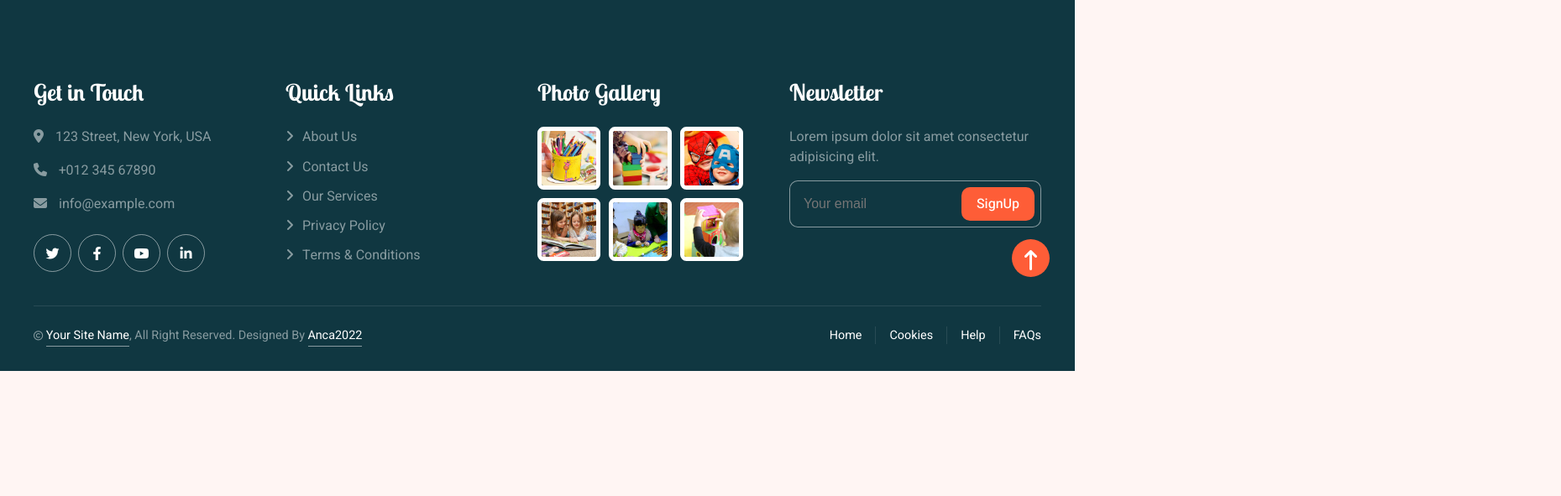
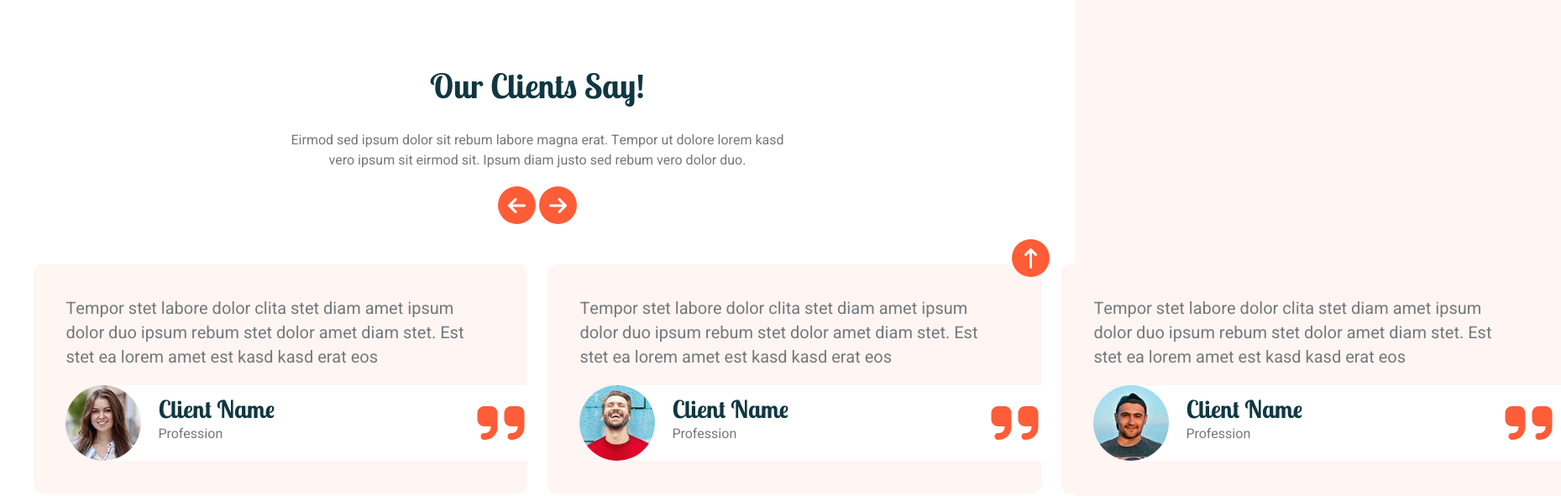
Before and after one commit to Anca2022/kindergdn, a plain HTML site: page testimonials.html in a window 1280 px wide. Shown: the part 420-1011 px from the top of the page at 84% size, 1859 px wide, since content can reach past the window. Before the commit the page ends 862 px from the top, so only its background shows below. Drawn offline with Linux system fonts and the light colour scheme.

Commit message:
testimonials modified

```diff
--- a/css/style.scss
+++ b/css/style.scss
@@ -1,4 +1,4 @@
-// TO DO -
+// TO DO - carousel
 
 
 :root {
@@ -221,6 +221,7 @@ a{
 }
 
 .about-section{
+
     color:var(--dark);
     display: flex;
     .left-side{
@@ -303,7 +304,6 @@ a{
 
 .centered-section{
     text-align: center;
-    padding-right:0;
     padding-top:5rem;
     padding-bottom:5rem;
     .description {
@@ -361,7 +361,6 @@ a{
     display: flex;
     justify-content: space-between;
     gap:1.5rem;
-    padding-right:2rem;
     padding-top:2rem;
     .facility{
         display: flex;
@@ -461,6 +460,65 @@ a{
         }
     }
 }
+
+.carousel{
+    max-width:1200px;
+    margin-right:auto;
+    margin-left:auto;
+    display: grid;
+    grid-auto-flow: column;
+    //overflow:hidden;
+    grid-auto-columns: 49%;
+    gap:2%;
+    margin-top:3rem;
+    margin-bottom:2rem;
+    i.arrows:hover{
+        background-color: var(--dark);
+        transition:0.4s;
+    }
+    .carousel-item{
+        background-color:var(--light);
+        border-radius:10px;
+        padding:2.4rem;
+        text-align: left;
+        p{
+            font-size:1.25rem;
+        }
+        .client{
+            background-color: white;
+            margin-right:-45px;
+            margin-left:45px;
+            display:flex;
+            align-items: center;
+            justify-content: space-between;
+            .client-text{
+                flex-basis:70%;
+               img{
+                    float:left;
+                    border-radius:50%;
+                    width:90px;
+                    margin-left:-45px;
+                    margin-right:20px;
+                }
+                h3{
+                    font-size:1.8rem;
+                    color:var(--dark);
+                    padding-top:10px;
+                }
+                p{
+                    font-size:1rem;
+                }
+            }
+            i{
+               font-size: 4rem;
+               color: var(--primary);
+               padding-right:10px;
+            }
+        }
+    }
+
+}
+
 footer{
     background-color: var(--dark);
     color: var(--semi-white);
@@ -584,18 +642,19 @@ footer{
         }
     }
 }
-
-.go-to-top{
-    position:fixed;
-    bottom:50px;
-    right: 30px;
+.arrows{
     background-color: var(--primary);
+    transition: background-color 0.4s;
     color: white;
     height: 45px;
     width: 45px;
     border-radius:50%;
     text-align: center;
     font-size:1.5rem;
-
-    padding-top: 0.8rem;
+    padding-top: 0.7rem;
 }
+.go-to-top{
+    position:fixed;
+    bottom:50px;
+    right: 30px;
+}
--- a/testimonials.html
+++ b/testimonials.html
@@ -37,13 +37,54 @@
             </button>
         </div>
 
-
         <section class="hero-section">
             <div class="container">
                 <h1 class="title"> Testimonials</h1>
             </div>
         </section>
 
+        <div class="centered-section container">
+            <h2 class="title">Our Clients Say!</h2>
+            <p class="description">Eirmod sed ipsum dolor sit rebum labore magna erat. Tempor ut dolore lorem kasd vero ipsum sit eirmod sit. Ipsum diam justo sed rebum vero dolor duo.</p>
+
+            <i class="fa-solid fa-arrow-left arrows"></i>
+            <i class="fa-solid fa-arrow-right arrows"></i>
+            <div class="carousel">
+                <div class="carousel-item">
+                    <p>Tempor stet labore dolor clita stet diam amet ipsum dolor duo ipsum rebum stet dolor amet diam stet. Est stet ea lorem amet est kasd kasd erat eos</p>
+                    <div class="client">
+                        <div class="client-text">
+                            <img src="img/testimonial-1.jpg" alt="client">
+                            <h3 class="title">Client Name</h3>
+                            <p>Profession</p>
+                        </div>
+                        <i class="fa-solid fa-quote-right"></i>
+                    </div>
+                </div>
+                <div class="carousel-item">
+                    <p>Tempor stet labore dolor clita stet diam amet ipsum dolor duo ipsum rebum stet dolor amet diam stet. Est stet ea lorem amet est kasd kasd erat eos</p>
+                    <div class="client">
+                        <div class="client-text">
+                            <img src="img/testimonial-2.jpg" alt="client">
+                            <h3 class="title">Client Name</h3>
+                            <p>Profession</p>
+                        </div>
+                        <i class="fa-solid fa-quote-right"></i>
+                    </div>
+                </div>
+                <div class="carousel-item">
+                    <p>Tempor stet labore dolor clita stet diam amet ipsum dolor duo ipsum rebum stet dolor amet diam stet. Est stet ea lorem amet est kasd kasd erat eos</p>
+                    <div class="client">
+                        <div class="client-text">
+                            <img src="img/testimonial-3.jpg" alt="client">
+                            <h3 class="title">Client Name</h3>
+                            <p>Profession</p>
+                        </div>
+                        <i class="fa-solid fa-quote-right"></i>
+                    </div>
+                </div>
+            </div>
+        </div>
 
         <footer class="container">
             <div class="main-footer">
@@ -99,7 +140,7 @@
                 </ul>
             </div>
         </footer>
-        <a href="#"> <i class="fa-solid fa-arrow-up-long go-to-top"></i></a>
+        <a href="#"> <i class="fa-solid fa-arrow-up-long go-to-top arrows"></i></a>
     </div>
     <script src="main.js"></script>
 </body>
```
Also changed, not shown: about.html (+3 -3 lines), teachers.html (+3 -3 lines), css/style.css, 1 other file.
